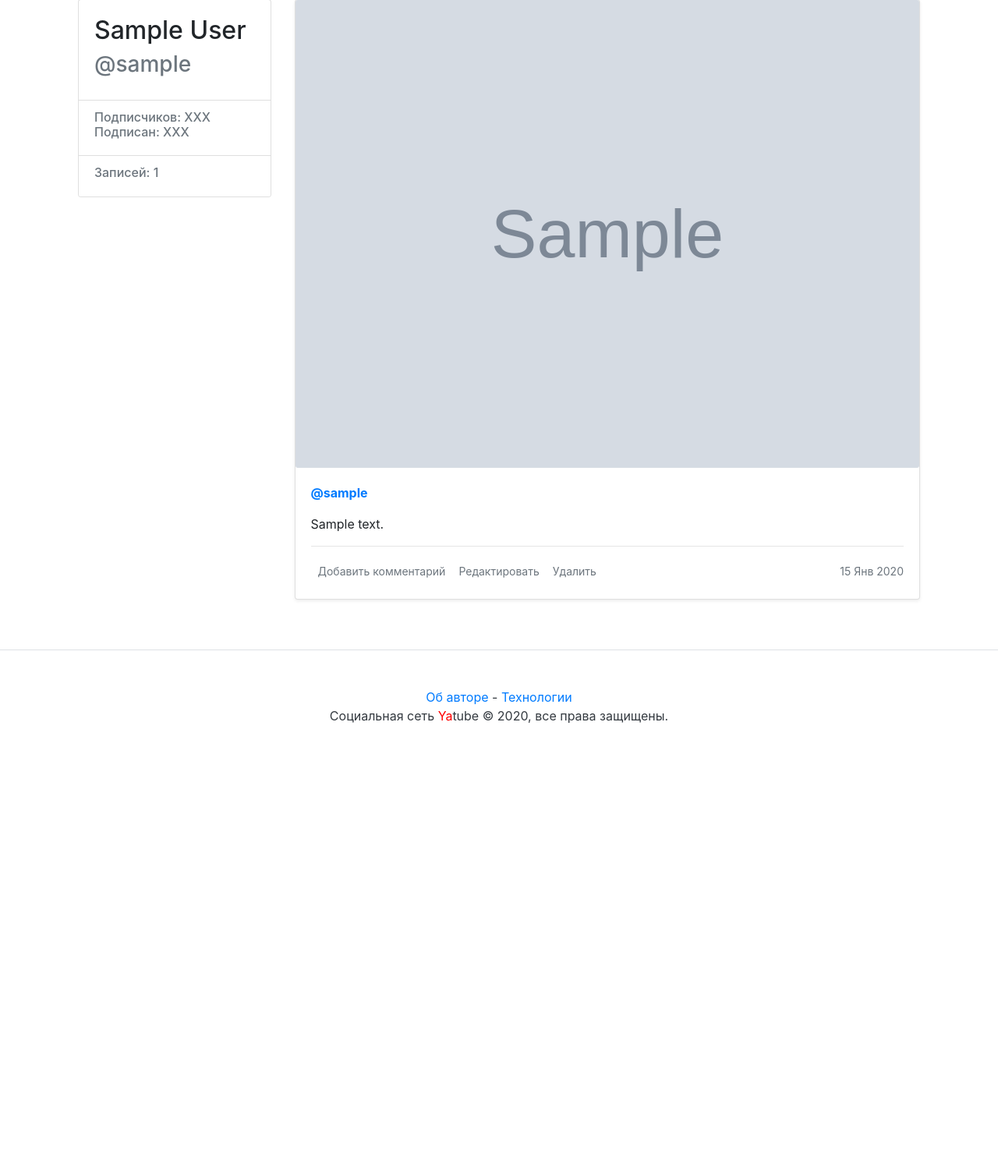
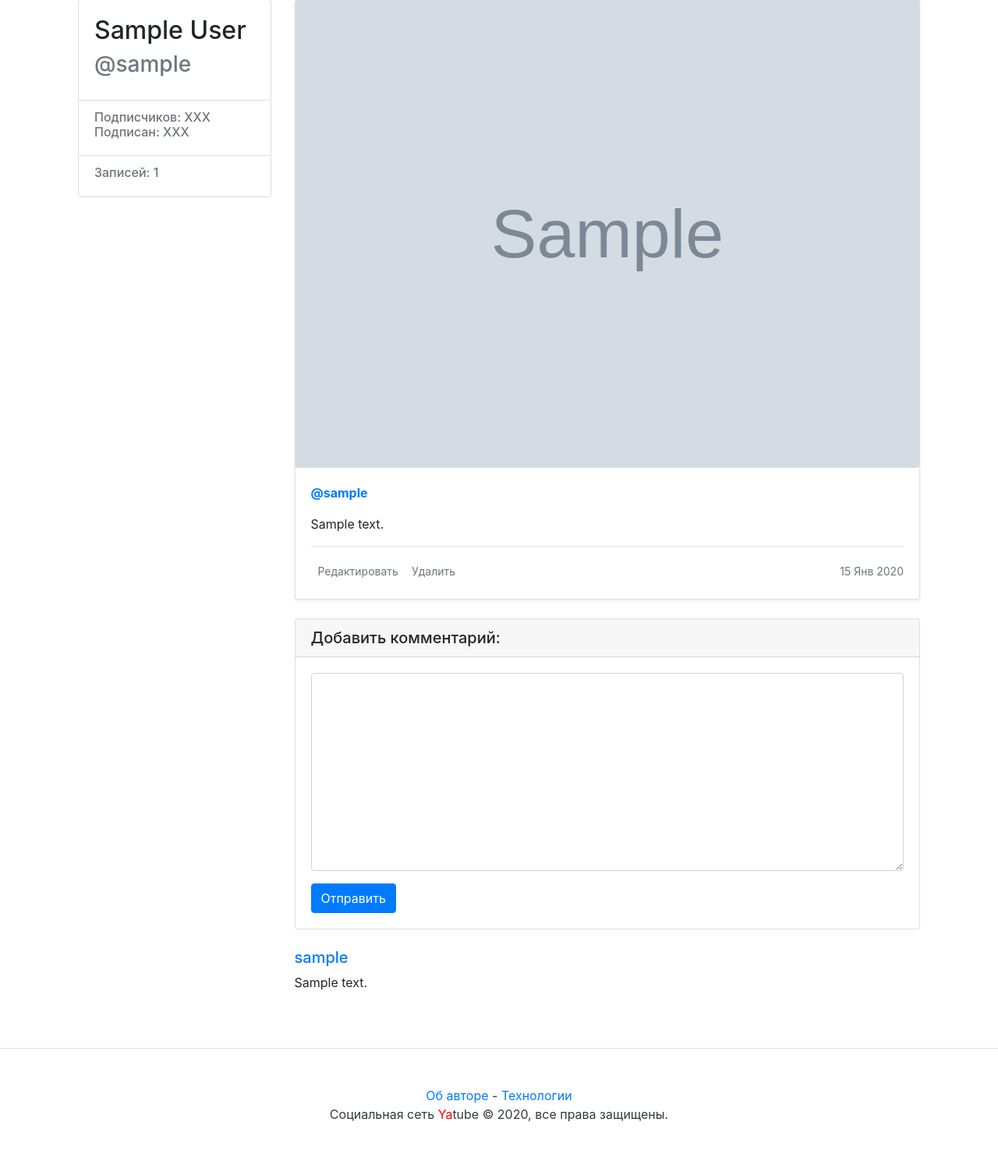
Before and after one commit to TayzleST/yatube, a Django app: a page that uses posts/templates/post.html in a window 1280 px wide. Shown: the part 61-1550 px from the top of the page at 78% size. Before the commit the page ends 989 px from the top, so only its background shows below. Run offline with Django 3.2, Linux system fonts and the light colour scheme; a user stored in the database is signed in; tables that the repository leaves empty hold one stand-in row (values such as "Sample post"); grey boxes marked "Sample" are stand-in pictures; some libraries are stand-ins or nearby versions.

Commit message:
comments form was created. Now user can write comments

```diff
--- a/posts/forms.py
+++ b/posts/forms.py
@@ -1,6 +1,6 @@
 from django.forms import ModelForm
 
-from .models import Post
+from .models import Post, Comment
 
 
 class PostForm(ModelForm):
@@ -10,3 +10,12 @@ class PostForm(ModelForm):
     class Meta:
         model = Post
         fields = ['text', 'group', 'image',]
+
+
+class CommentForm(ModelForm):
+    '''
+    Форма для создания комментариев
+    '''
+    class Meta:
+        model = Comment
+        fields = ['text',]
--- a/posts/models.py
+++ b/posts/models.py
@@ -29,3 +29,13 @@ class Post(models.Model):
 
     def __str__(self):
         return self.text
+
+
+class Comment(models.Model):
+    '''
+    Модель комментариев пользователей
+    '''
+    post = models.ForeignKey(Post, on_delete=models.CASCADE, related_name="comment_post", verbose_name='комментарий')
+    author = models.ForeignKey(User, on_delete=models.CASCADE, related_name="comment_author", verbose_name='автор комментария')
+    text = models.TextField(verbose_name='текст')
+    pub_date = models.DateTimeField("date comment", auto_now_add=True)
--- /dev/null
+++ b/posts/templates/comments.html
@@ -0,0 +1,40 @@
+<!-- Форма добавления комментария -->
+{% load user_filters %}
+
+{% if user.is_authenticated %}
+<div class="card my-4">
+<form
+        action="{% url 'add_comment' post.author.username post.id %}"
+        method="post">
+        {% csrf_token %}
+        <h5 class="card-header">Добавить комментарий:</h5>
+        <div class="card-body">
+        <form>
+                <div class="form-group">
+                {{ form.text|addclass:"form-control" }}
+                </div>
+                <button type="submit" class="btn btn-primary">Отправить</button>
+        </form>
+        </div>
+</form>
+</div>
+{% endif %}
+
+<!-- Комментарии -->
+{% if items %}
+
+{% for item in items %}
+<div class="media mb-4">
+<div class="media-body">
+        <h5 class="mt-0">
+        <a
+                href="{% url 'profile' item.author %}"
+                name="comment_{{ item.id }}"
+                >{{ item.author }}</a>
+        </h5>
+        {{ item.text }}
+</div>
+</div>
+{% endfor %}
+
+{% endif %}
--- a/posts/templates/post.html
+++ b/posts/templates/post.html
@@ -55,7 +55,7 @@
                                     <div class="d-flex justify-content-between align-items-center">
                                             <div class="btn-group ">
                                                     <!-- Ссылка на страницу записи в атрибуте href-->
-                                                    <a class="btn btn-sm text-muted" href="/{{ profile.username }}/{{ post.id }}/" role="button">Добавить комментарий</a>
+                                                <!--    <a class="btn btn-sm text-muted" href="/{{ profile.username }}/{{ post.id }}" role="button">Добавить комментарий</a> -->
                                                     <!-- Ссылка на редактирование, показывается только автору записи -->
                                                     {% if profile.username  == request.user.username %}
                                                     <a class="btn btn-sm text-muted" href="/{{ profile.username }}/{{ post.id }}/edit" role="button">Редактировать</a>
@@ -69,6 +69,7 @@
                             </div>
                     </div>
                 <!-- Конец блока с отдельным постом -->
+        {%include 'comments.html' %}
      </div>
     </div>
 </main>
--- a/posts/urls.py
+++ b/posts/urls.py
@@ -16,6 +16,8 @@ urlpatterns = [
     path("<username>/<int:post_id>/confirm", views.post_confirm, name="post_confirm"),
     # удаление выбранного поста
     path("<username>/<int:post_id>/delete", views.post_delete, name="post_delete"),
+    # комментарии от читателей
+    path("<username>/<int:post_id>/comment", views.add_comment, name="add_comment"),
     # главная страница со всеми постами всех пользователей
     path('', views.index, name='index'),
 ]
--- a/posts/views.py
+++ b/posts/views.py
@@ -5,8 +5,8 @@ from django.views.decorators.csrf import requires_csrf_token
 
 from django.core.paginator import Paginator
 
-from .models import Post, Group, User
-from .forms import PostForm
+from .models import Post, Group, User, Comment
+from .forms import PostForm, CommentForm
 
 
 def index(request):
@@ -39,7 +39,7 @@ def new_post(request):
             post.save()
             return redirect('index')
     else:
-        form = PostForm(request.POST)
+        form = PostForm(request.POST or None)
     return render(request, 'new_post.html', {'form': form})
 
 
@@ -60,11 +60,15 @@ def post_view(request, username, post_id):
     # Страница просмотра выбранного поста.
     profile = get_object_or_404(User, username=username)
     post = get_object_or_404(Post, id=post_id)
+    # добавляем форму для комментирования
+    form = CommentForm(request.POST or None)
+    # комментарии к посту
+    items = Comment.objects.filter(post=post)
     # проверка на соответствие id поста выбранному автору
     if post.author == profile:
         posts_count = Post.objects.filter(author=profile).count()
         return render(request, "post.html", {'profile': profile, 'post': post,
-                                'posts_count': posts_count})
+                                'posts_count': posts_count, 'items': items, 'form': form})
     return redirect('profile', username=profile.username)
 
 def post_edit(request, username, post_id):
@@ -113,3 +117,21 @@ def page_not_found(request, exception):
 # @requires_csrf_token
 def server_error(request):
     return render(request, "misc/500.html", status=500)
+
+
+@login_required
+def add_comment(request, username, post_id):
+    # Получаем пост, для которого будет создан комментарий
+    post = get_object_or_404(Post, id=post_id)
+    if request.method == 'POST':
+        form = CommentForm(request.POST or None)
+        if form.is_valid():
+            comment = form.save(commit=False)
+            comment.author = request.user
+            comment.post = post
+            comment.save()
+            return redirect('post', username=username, post_id=post_id)
+    else:
+        form = CommentForm(request.POST or None)
+    items = Comment.objects.filter(post=post)
+    return render(request, 'post.html', {'form': form, 'post': post, 'items': items} )
```
